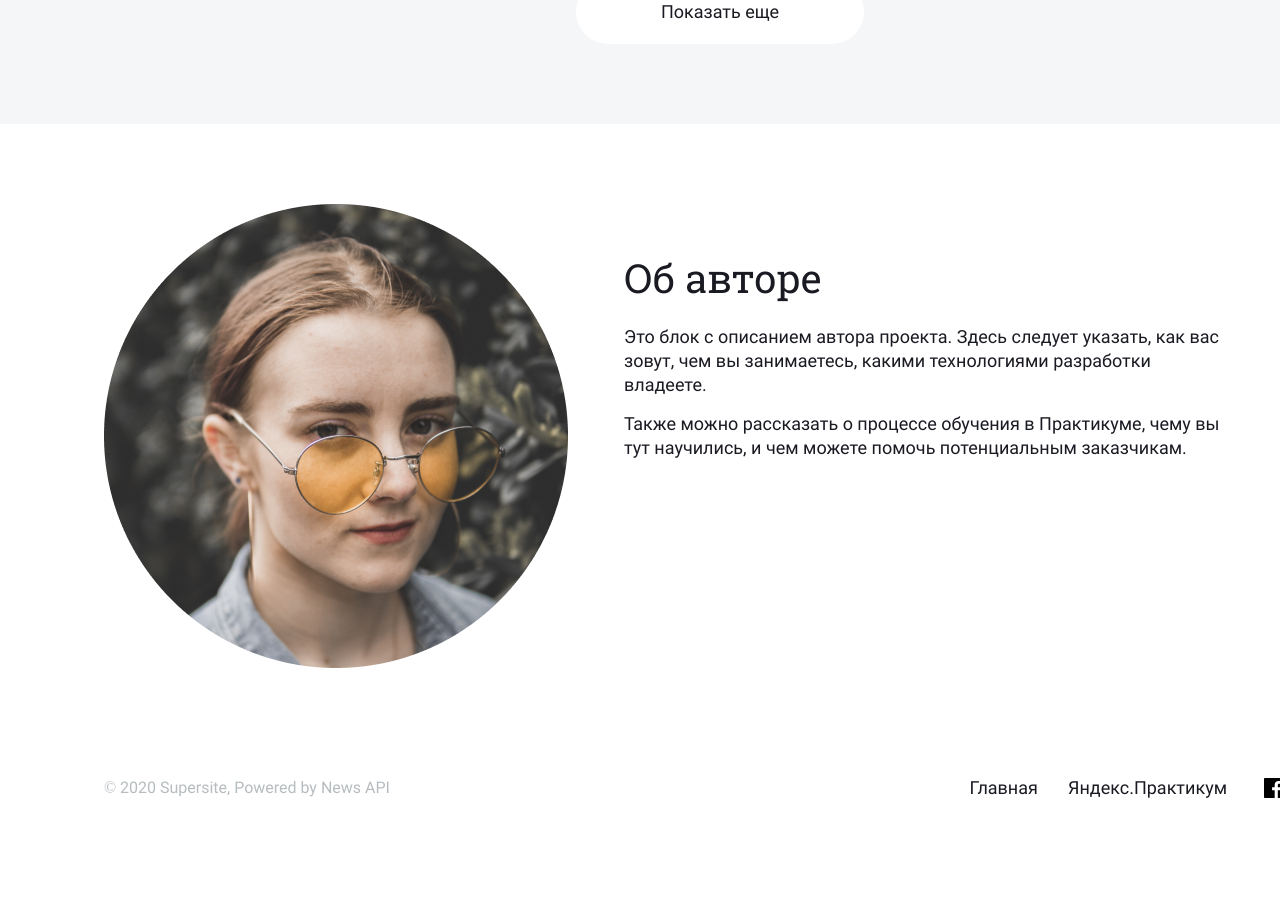
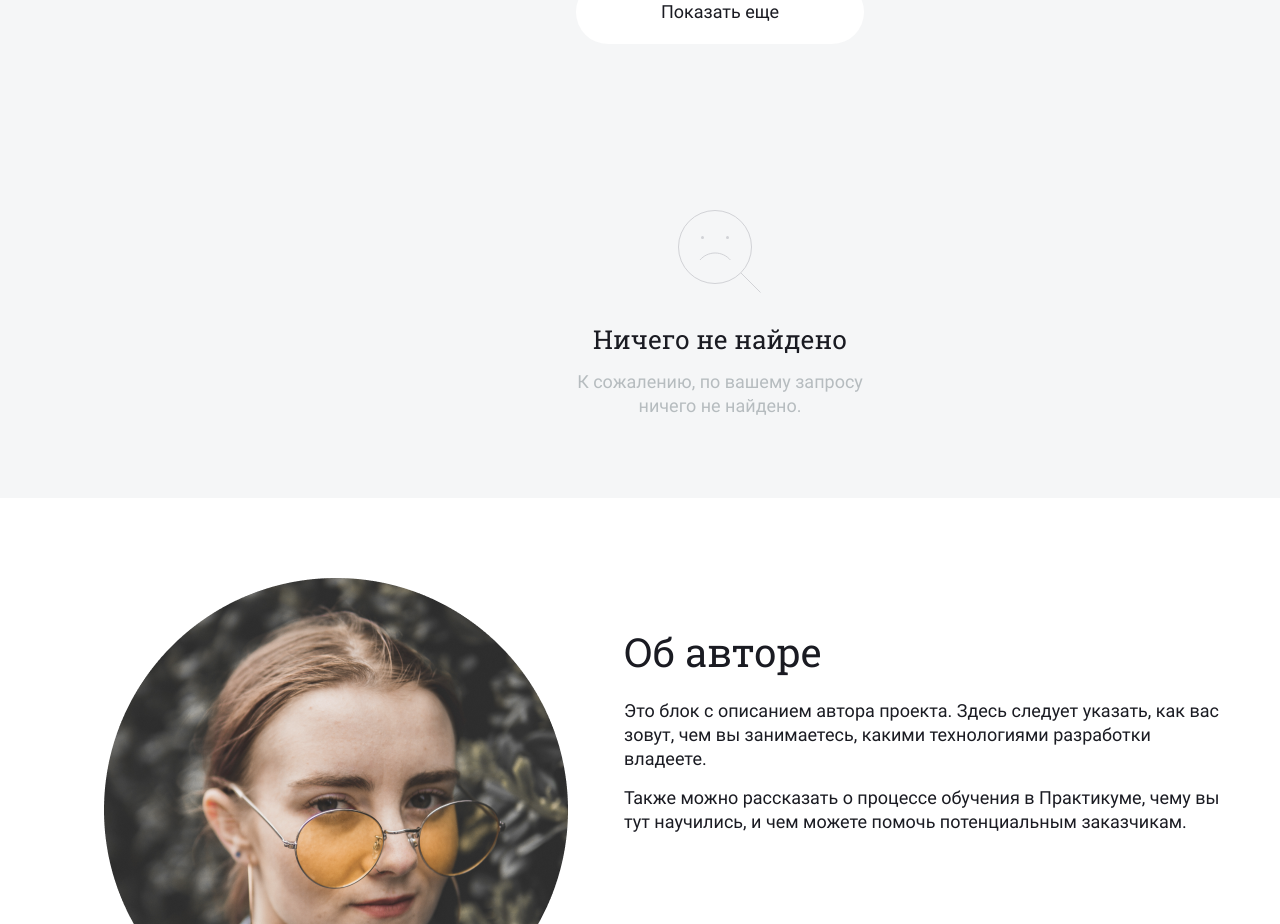
Before and after one commit to MaximStovba/news-explorer-frontend, a React (Create React App) app: page / in a window 1280 px wide. Shown: the part 2300-3224 px from the top of the page. Before the commit the page ends 3128 px from the top, so only its background shows below. Built offline with nearby package versions, Linux system fonts and the light colour scheme.

Commit message:
компонент NotFound

```diff
--- a/src/components/Main/Main.js
+++ b/src/components/Main/Main.js
@@ -7,6 +7,7 @@ import NewsCardList from '../NewsCardList/NewsCardList';
 import About from '../About/About';
 import Footer from '../Footer/Footer';
 import Preloader from '../Preloader/Preloader';
+import NotFound from '../NotFound/NotFound';
 import './Main.css';
 
 function Main() {
@@ -16,6 +17,7 @@ function Main() {
       <SearchForm />
       <Preloader />
       <NewsCardList />
+      <NotFound />
       <About />
       <Footer />
     </div>
--- /dev/null
+++ b/src/components/NotFound/NotFound.css
@@ -0,0 +1,45 @@
+.not-found {
+  margin: 0;
+	min-height: 374px;
+  background: #F5F6F7;
+  /* сетка preloader */
+  display: grid;
+  grid-template-columns: 340px;
+  grid-template-rows: 96px repeat(2, min-content);
+  grid-template-areas:
+  "not-found__img"
+  "not-found__title"
+  "not-found__text";
+  /* расположение */
+  justify-content: center;
+  align-content: center;
+}
+
+.not-found__img {
+  margin: 0 auto;
+  grid-area: not-found__img;
+}
+
+.not-found__title {
+  margin: 24px 0 0;
+  grid-area: not-found__title;
+  font-family: Roboto Slab;
+  font-style: normal;
+  font-weight: normal;
+  font-size: 26px;
+  line-height: 30px;
+  text-align: center;
+  color: #1A1B22;
+}
+
+.not-found__text {
+  margin: 16px 0 0;
+  grid-area: not-found__text;
+  font-family: Roboto;
+  font-style: normal;
+  font-weight: normal;
+  font-size: 18px;
+  line-height: 24px;
+  text-align: center;
+  color: #B6BCBF;
+}
--- /dev/null
+++ b/src/components/NotFound/NotFound.js
@@ -0,0 +1,17 @@
+// NotFound.js
+
+import React from 'react';
+import './NotFound.css';
+import not_found from '../../images/not-found.svg';
+
+function Preloader() {
+  return (
+    <section className="not-found">
+      <img className="not-found__img" alt="not_found" src={not_found} />
+      <p className="not-found__title">Ничего не найдено</p>
+      <p className="not-found__text">К сожалению, по вашему запросу ничего не найдено.</p>
+    </section>
+  );
+}
+
+export default Preloader;
```
Also changed, not shown: src/images/not-found.svg (added).
